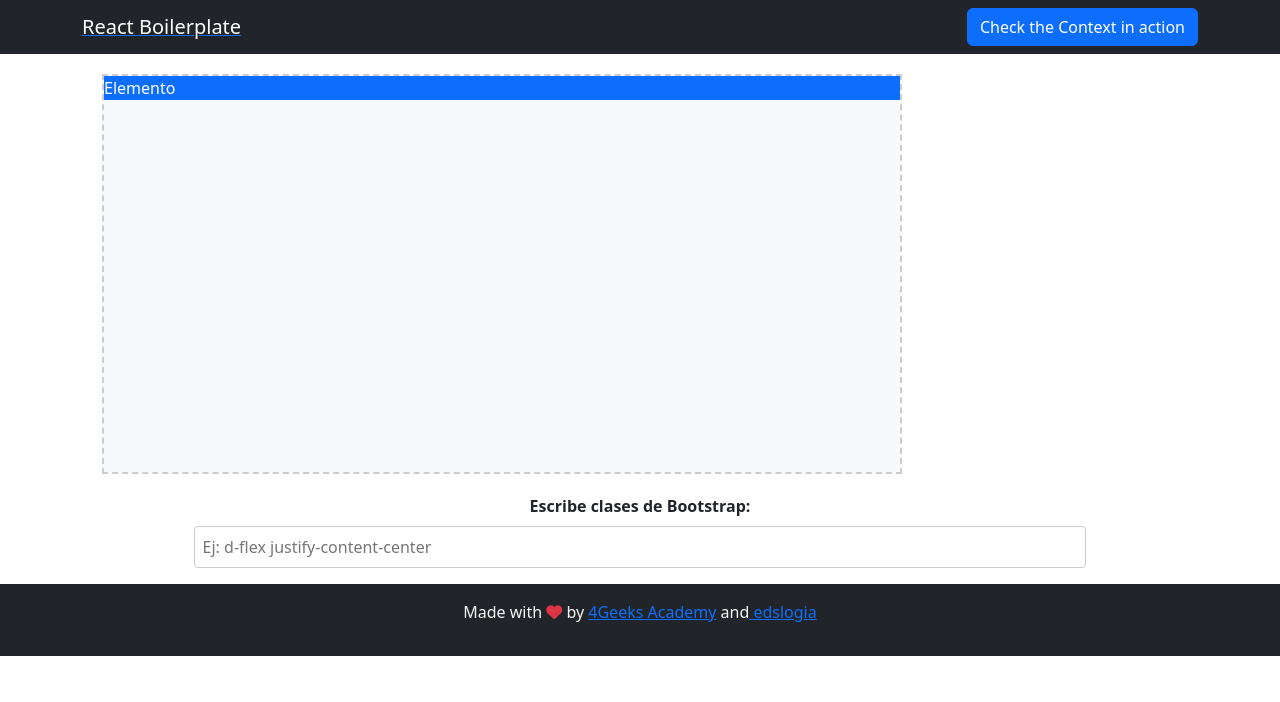
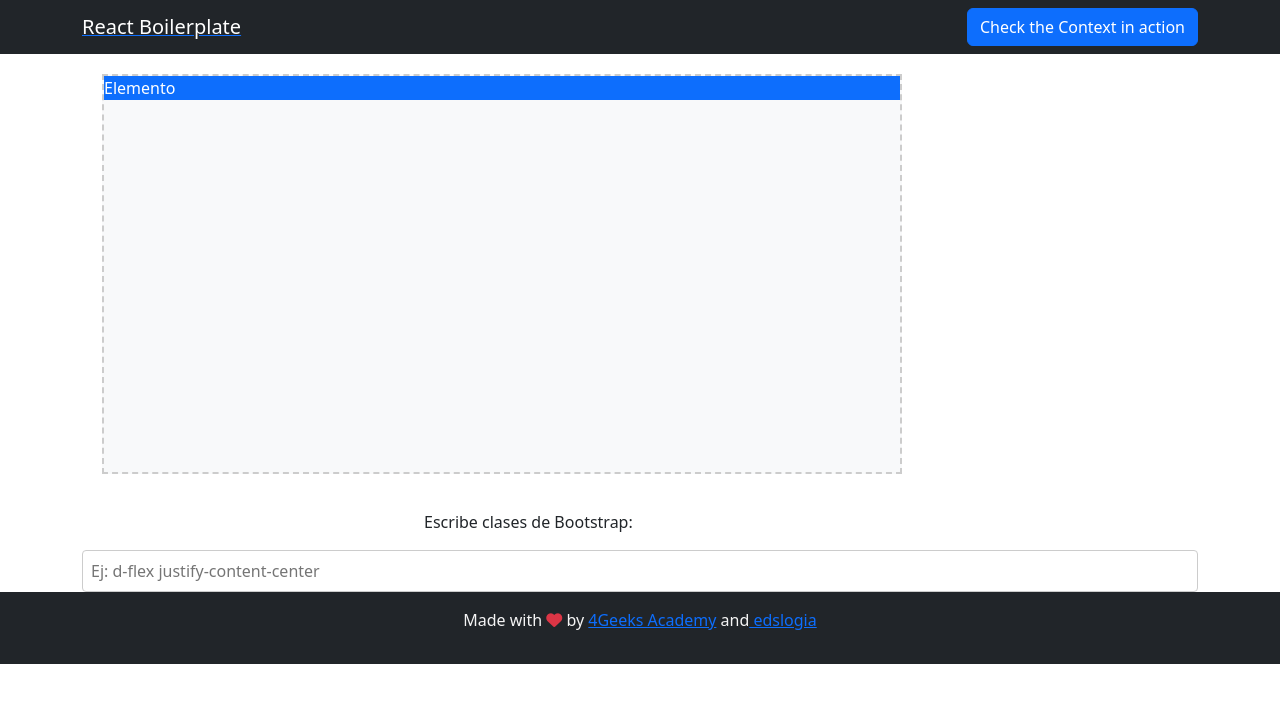
Before and after one commit to 4GeeksAcademy/juego_bootstrap-edslogia, a React (Vite) app: page / in a window 1280 px wide. Shown: the top 702 px of the page. Built offline with nearby package versions, Linux system fonts and the light colour scheme.

Commit message:
se independizan estilos del label de input a archivo css

```diff
--- a/src/components/ClassInput.jsx
+++ b/src/components/ClassInput.jsx
@@ -13,20 +13,17 @@ export const ClassInput = () => {
   };
 
   return (
-    <div style={{ margin: "1rem auto", width: "80%", textAlign: "center" }}>
-      <label
-        htmlFor="classInput"
-        style={{ display: "block", marginBottom: "0.5rem", fontWeight: "bold" }}
-      >
+    <div>
+      <label htmlFor="classInput" className="label-input">
         Escribe clases de Bootstrap:
       </label>
       <input
         id="classInput"
+        className="input-1"
         type="text"
         placeholder="Ej: d-flex justify-content-center"
         value={store.currentClasses}
         onChange={handleChange}
-        className="input-1"
       />
     </div>
   );
--- a/src/styles/class-input.css
+++ b/src/styles/class-input.css
@@ -5,3 +5,9 @@
   border: 1px solid #ccc;
   border-radius: 4px;
 }
+
+.label-input{
+    margin: 1rem auto;
+    width: 80%;
+    text-align: center;
+}
```
